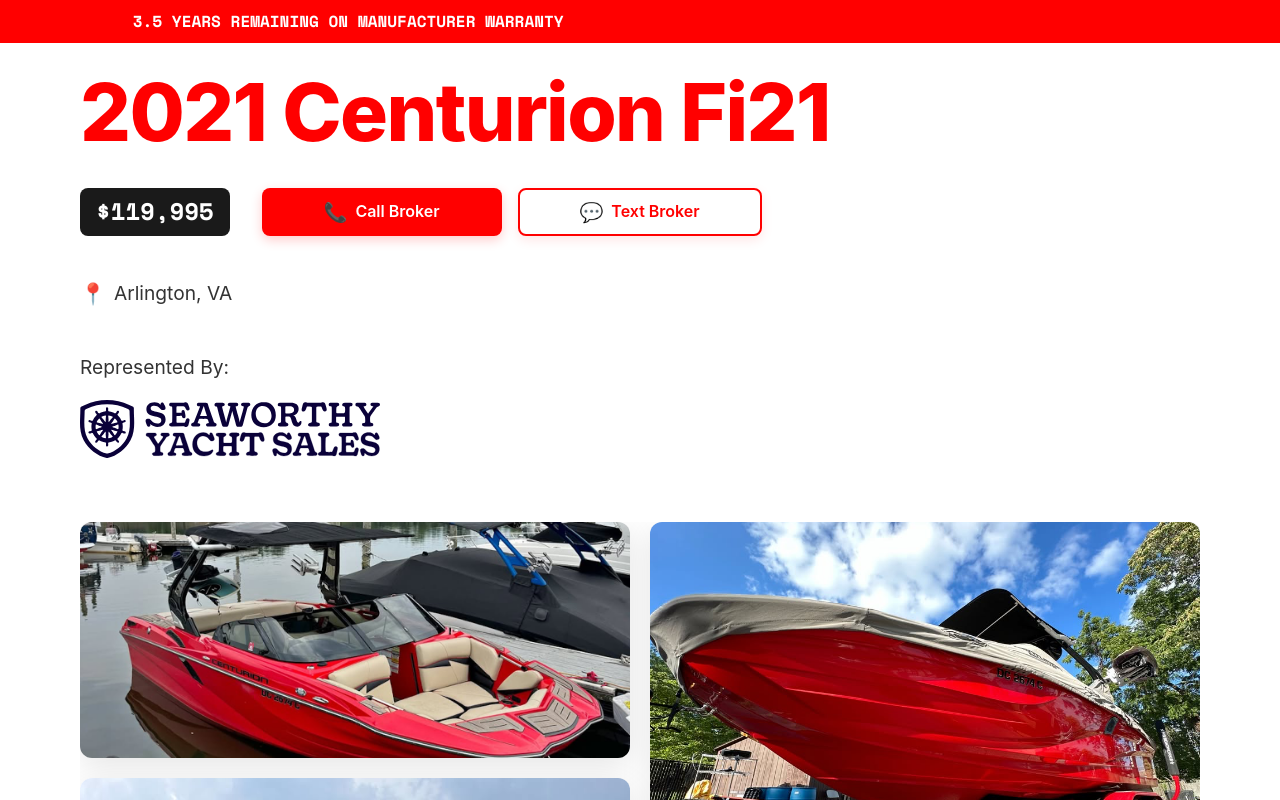
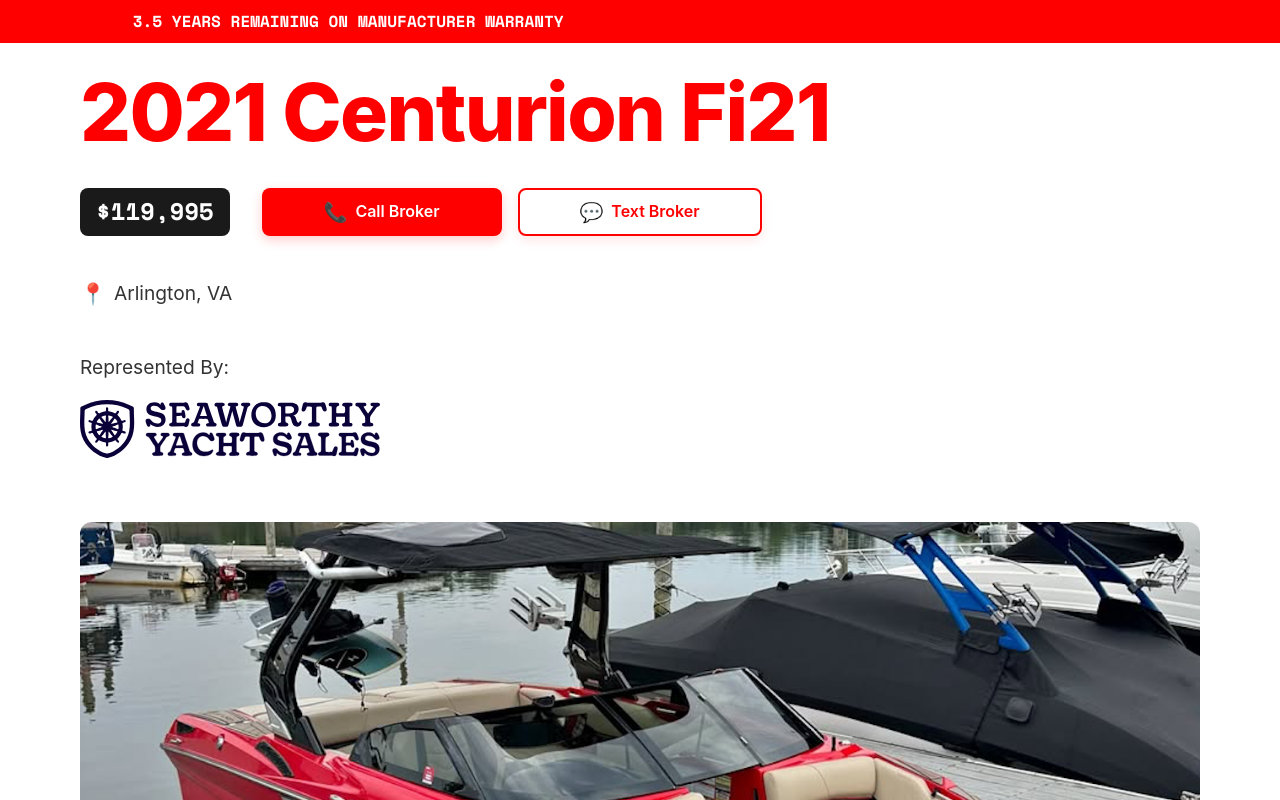
Before and after one commit to tjcandesign/boat, a React (Vite) app: page / in a window 1280 px wide. Shown: the top 800 px of the page. Built offline with nearby package versions, Linux system fonts and the light colour scheme.

Commit message:
Enhance wide-card display with block-level elements and zero margins

```diff
--- a/src/styles/MasonryGallery.css
+++ b/src/styles/MasonryGallery.css
@@ -178,11 +178,14 @@
     column-span: all;
     width: 100%;
     max-width: 100%;
+    display: block;
   }
 
   .wide-card .card-content {
     aspect-ratio: 21/9;
     width: 100%;
+    display: block;
+    margin: 0;
   }
 
   .wide-card .card-content img {
@@ -190,6 +193,7 @@
     height: 100%;
     width: 100%;
     object-fit: cover;
+    display: block;
   }
 
   .card-content {
```
